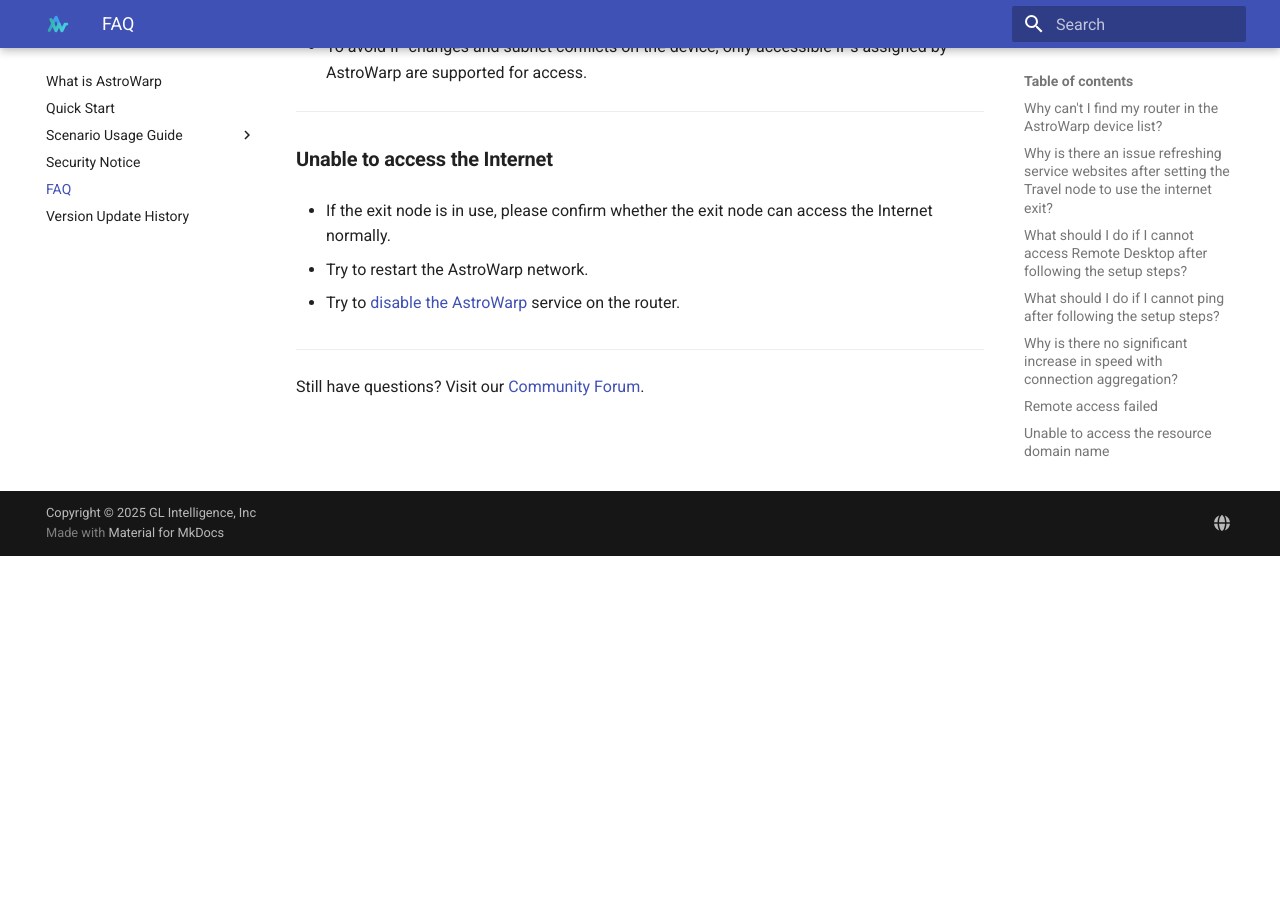
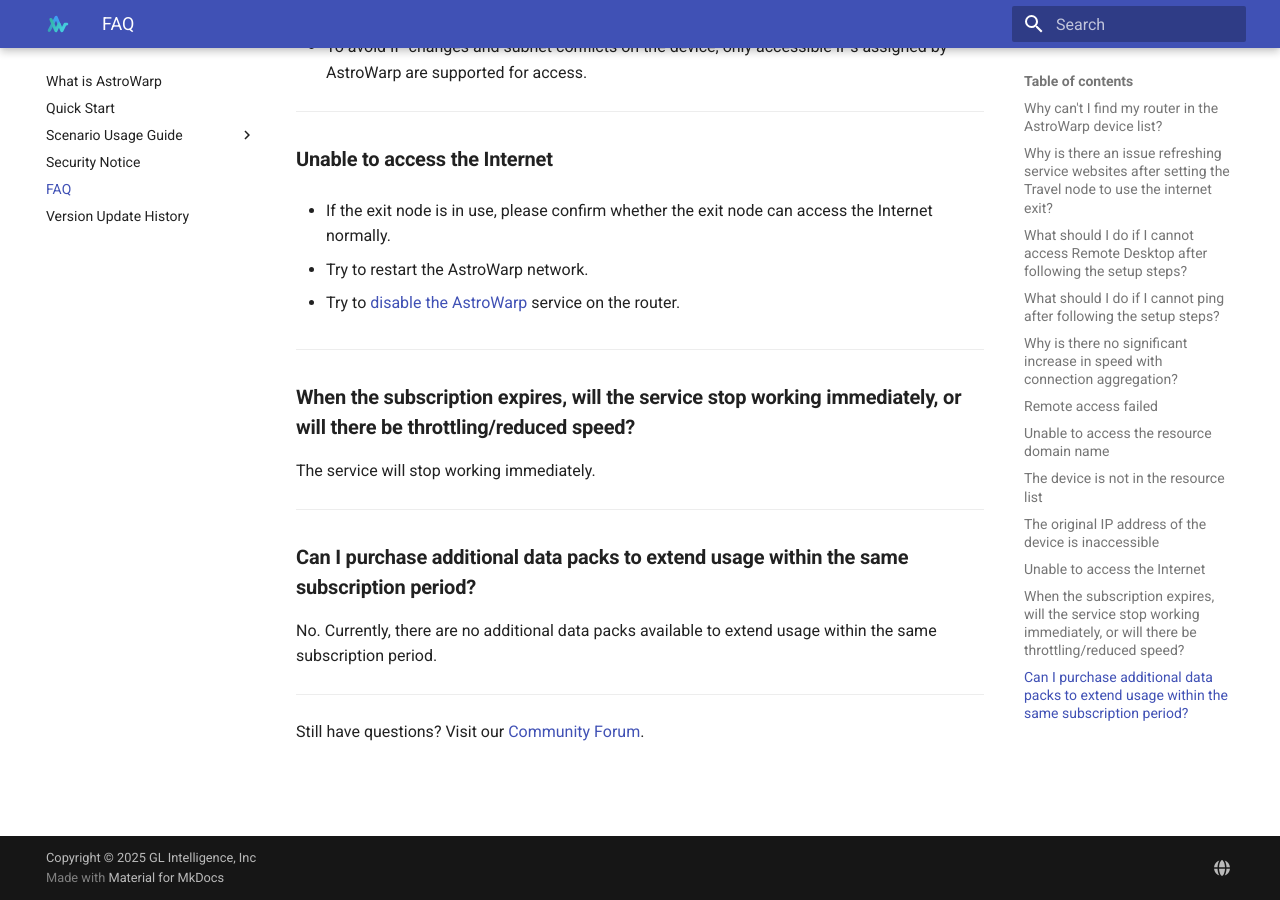
Before and after one commit to gl-inet/docs-astrowarp, an MkDocs documentation site: the page built from docs/faq/index.md, in a window 1280 px wide and 900 px high, scrolled down 1987 px. Built offline with MkDocs 1.6.1 and Material for MkDocs 9.7.7, drawn with Linux system fonts in a browser that asks for light colours; comment, search, counter and statistics services are not loaded; the version menu is left out; before the commit the page ends 2543 px from its top, so only the background shows below that.

Commit message:
add two FAQ

```diff
--- a/docs/faq/index.md
+++ b/docs/faq/index.md
@@ -23,7 +23,6 @@
 ### **What should I do if I cannot ping after following the setup steps?**
 
 * Make sure you are using the virtual IP for access and that the username and password are correct. If the issue persists, check the firewall settings on the device you are trying to access.
-
 
 ---
 
@@ -79,4 +78,16 @@
 
 ---
 
+### **When the subscription expires, will the service stop working immediately, or will there be throttling/reduced speed?**
+
+The service will stop working immediately.
+
+---
+
+### **Can I purchase additional data packs to extend usage within the same subscription period?**
+
+No. Currently, there are no additional data packs available to extend usage within the same subscription period.
+
+---
+
 Still have questions? Visit our [Community Forum](https://forum.gl-inet.com){target="_blank"}.
```
